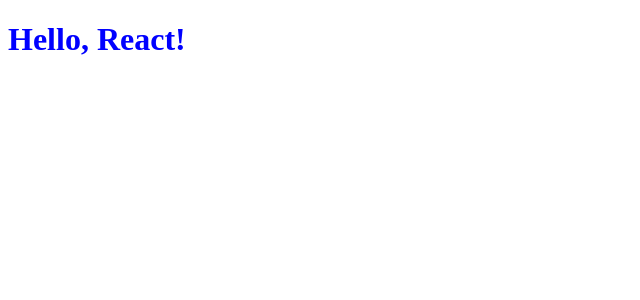
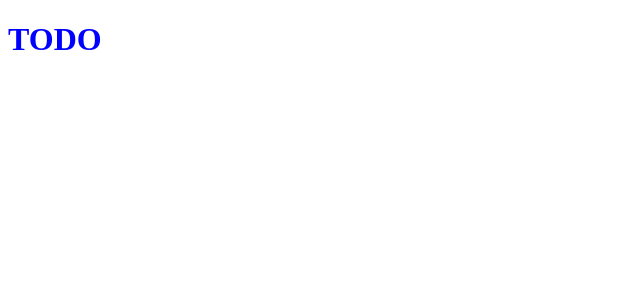
Before and after one commit to taigakiyokawa/todo-app-react, a React app: page / in a window 1280 px wide. Shown: the top 300 px of the page, without its empty margins (0-640 px from the left). Built offline with nearby package versions, Linux system fonts and the light colour scheme.

Commit message:
create Header.jsx and import it to App

```diff
--- a/src/components/App.jsx
+++ b/src/components/App.jsx
@@ -1,10 +1,11 @@
 import React from 'react';
+import Header from './Header';
 
 export default class App extends React.Component {
   render() {
     return (
       <div>
-        <h1 className="headline">Hello, React!</h1>
+        <Header/>
       </div>
     );
   }
--- /dev/null
+++ b/src/components/Header.jsx
@@ -0,0 +1,9 @@
+import React from 'react';
+
+const Header = () => (
+  <div>
+    <h1 className="headline">TODO</h1>
+  </div>
+)
+
+export default Header;
```
